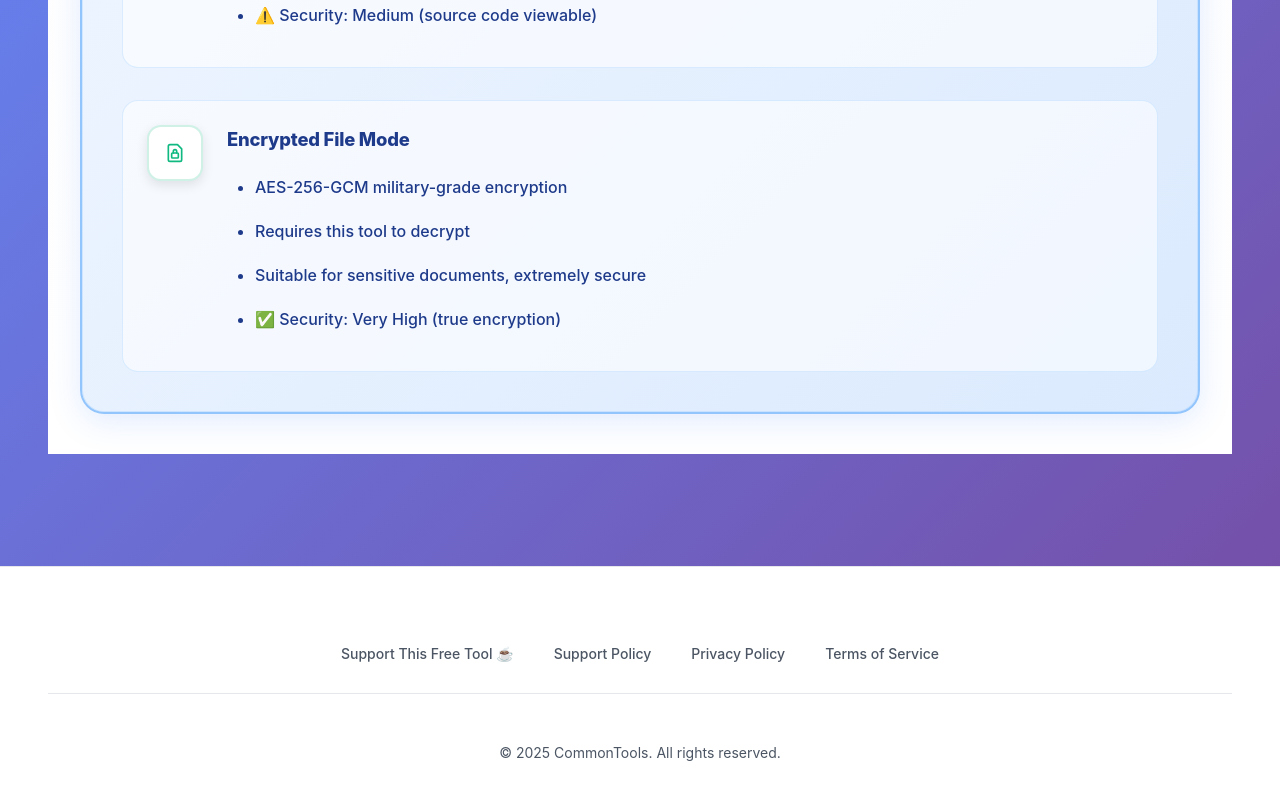
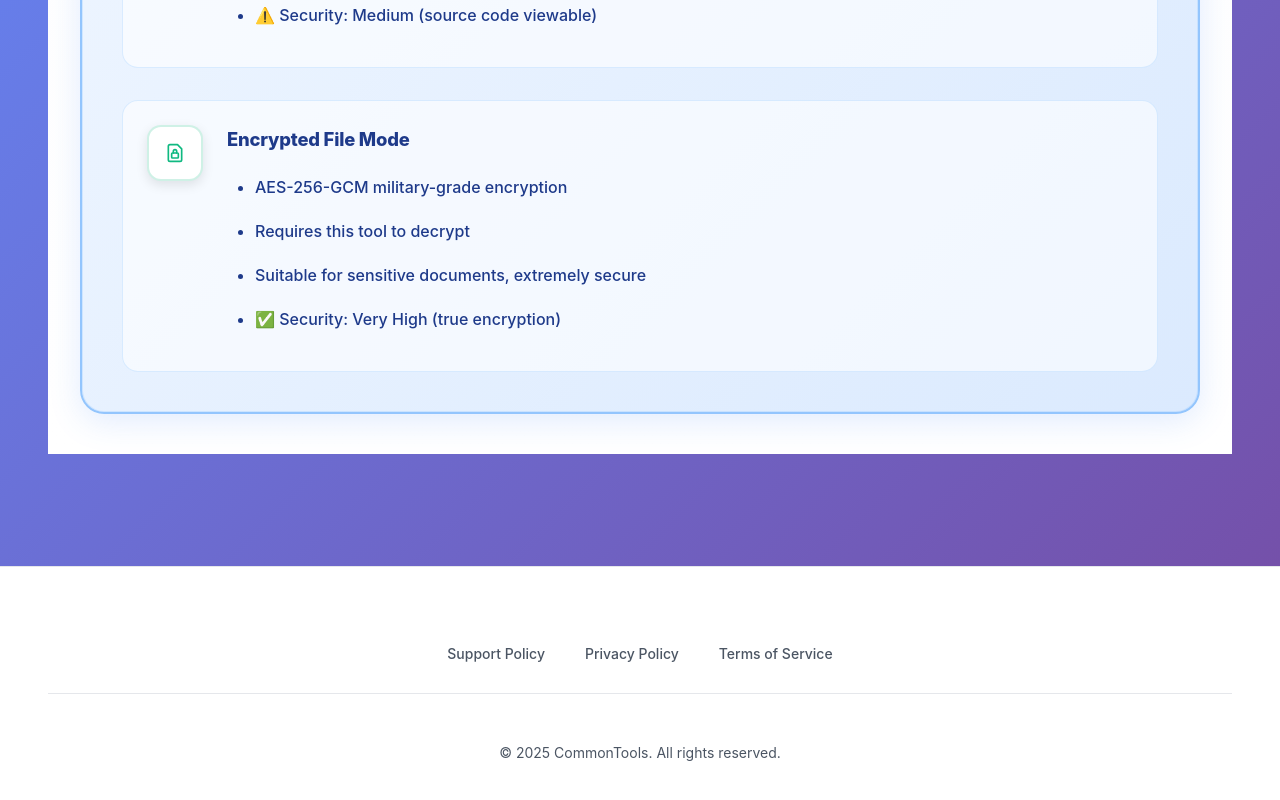
Before and after one commit to jinweicheng/CommonTools, a React (Vite) app: page / in a window 1280 px wide. Shown: the part 2415-3215 px from the top of the page. Built offline with nearby package versions, Linux system fonts and the light colour scheme.

Commit message:
隐藏打赏功能

```diff
--- a/src/components/Layout.tsx
+++ b/src/components/Layout.tsx
@@ -114,9 +114,9 @@
         <div className="footer-container">
           <div className="footer-content">
             <div className="footer-links">
-              <Link to="/support" className="footer-link">
+              {/* <Link to="/support" className="footer-link">
                 {t('support.title')}
-              </Link>
+              </Link> */}
               <Link to="/support-policy" className="footer-link">
                 {t('supportPolicy.title')}
               </Link>
```
